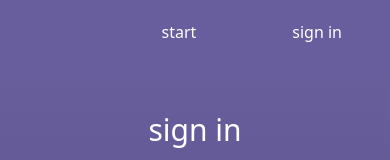
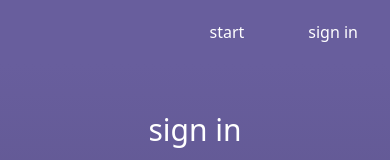
Before and after one commit to christoffergranstedt/lnu-iot-moisture-frontend, a React (Create React App) app: page /auth/signin in a window 390 px wide. Shown: the top 160 px of the page. Built offline with nearby package versions, Linux system fonts and the light colour scheme.

Commit message:
fixing sign in page

```diff
--- a/src/Components/Input/Input.tsx
+++ b/src/Components/Input/Input.tsx
@@ -15,7 +15,7 @@ export const Input = ({ name, className, label, type = 'text', errorText, disabl
       <label className="text-left inline-block w-24" htmlFor={name}>
         {label}
       </label>
-      <input className="w-96 h-8 px-3 rounded-md text-gray-600 focus:ring-2 focus:ring-red-600" type={type} disabled={disabled} {...register(name)}/>
+      <input className="w-full h-8 px-3 rounded-md text-gray-600 focus:ring-2 focus:ring-red-600" type={type} disabled={disabled} {...register(name)}/>
       <section>
         {error && <p>{errorText}</p>}
       </section>
--- a/src/Components/Navbar/Navbar.tsx
+++ b/src/Components/Navbar/Navbar.tsx
@@ -22,7 +22,7 @@ export const Navbar: React.FC<NavbarProps> = ({ className, links }) => {
 		<nav className={className}>
 			<ul className="text-right mr-0 sm:mr-4 xl:mr-24 2xl:text-xl">
 				{links.map(link => {
-					return <li className="px-12 inline-block" key={uuid()}><NavLink to={link.link}>{link.name}</NavLink></li>
+					return <li className="px-8 sm:px-12 inline-block" key={uuid()}><NavLink to={link.link}>{link.name}</NavLink></li>
 				})}
 				{isSignedIn() && <li className="px-12 inline-block"><button onClick={signOutHandler}>sign out</button></li>}
 			</ul>
--- a/src/Components/SignInForm/SignInForm.tsx
+++ b/src/Components/SignInForm/SignInForm.tsx
@@ -24,7 +24,7 @@ export const SignInForm = ({onFormSubmit, isLoading}: SignInFormProps) => {
 
 	return (
 		<div className="flex justify-center">
-			<form className="w-124" onSubmit={handleSubmit(onSubmit)}>
+			<form className="w-96 sm:w-124" onSubmit={handleSubmit(onSubmit)}>
 				<div>
 					<Input className="my-4" label='Username' name="username" register={register}/>
 					<Input className="my-4 focus:ring-2 focus:ring-secondary" type='password' name="password" label='Password' register={register}/>
```
